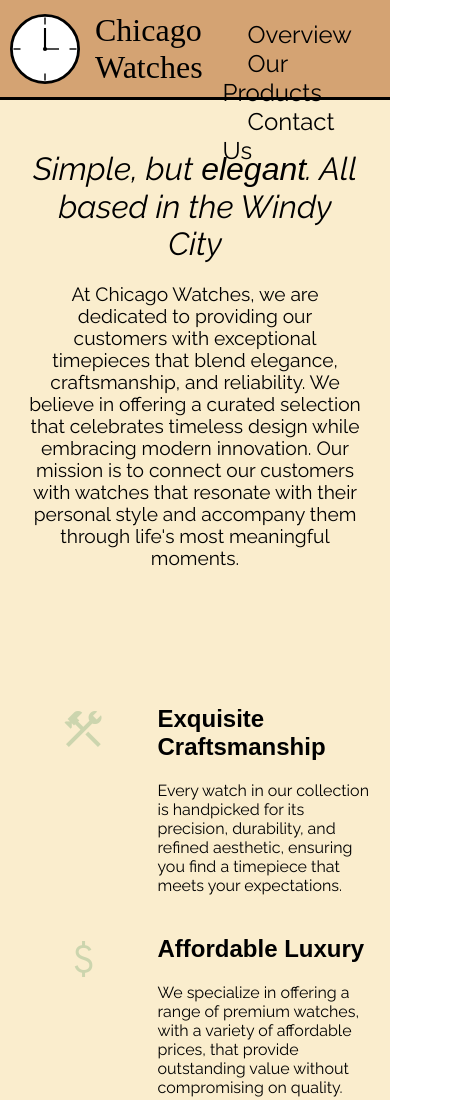
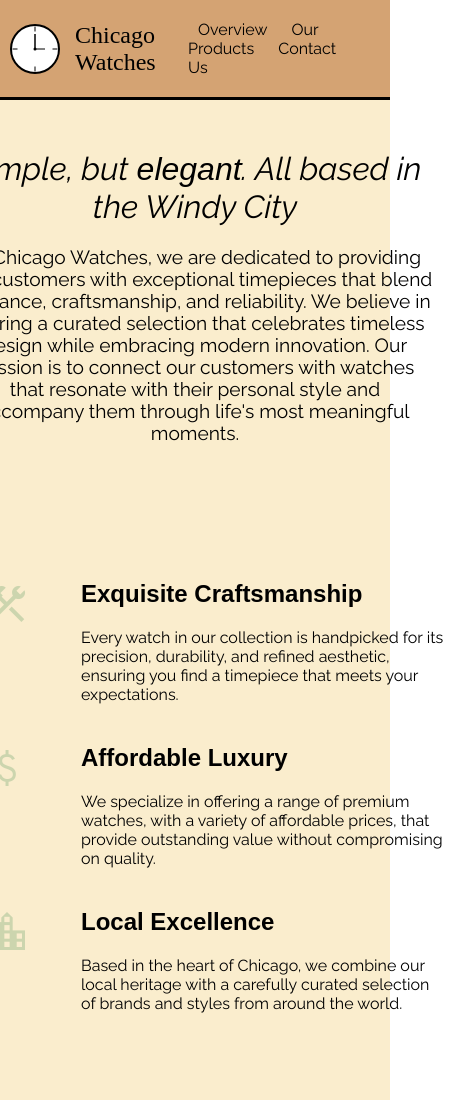
Before and after one commit to MatGalej/fcc-product-page, a plain HTML site: page src/index.html in a window 390 px wide. Shown: the top 1100 px of the page, 475 px wide, since content can reach past the window. Drawn offline with nearby package versions, Linux system fonts and the light colour scheme; a web font is replaced by a local one.

Commit message:
final commit

```diff
--- a/src/index.html
+++ b/src/index.html
@@ -132,7 +132,7 @@
 
                 <form method="post" id="form" action="https://www.freecodecamp.com/email-submit">
                     <label for="email">
-                        <input type="email" id="email" placeholder="Enter your email address">
+                        <input required type="email" id="email" name="email" placeholder="Enter your email address">
                     </label>
                     <input type="submit" id="submit" value="Submit!" />
                 </form>
--- a/src/styles.css
+++ b/src/styles.css
@@ -5,7 +5,6 @@
 
 *, *::before, *::after {
     box-sizing: border-box;
-    /*border: 1px solid red; !* TODO: TEMPORARY, REMOVE LATER *!*/
 }
 
 body {
@@ -67,9 +66,16 @@ body {
     position: absolute;
     z-index: -1;
     background-color: #FAEDCD;
-    margin-top: 100px;
-    height: 330vh;
     width: 100%;
+    min-height: 100vh;
+    display: flex;
+    flex-direction: column; /* Stack content vertically */
+    align-items: center; /* Optional: Center content horizontally */
+    justify-content: flex-start; /* Optional: Align content at the top */
+    padding-top: 100px; /* Avoid overlap with the header */
+    background-size: cover; /* Ensure background scales properly */
+    background-repeat: no-repeat; /* Avoid repeating the background */
+    background-attachment: fixed; /* Optional: Makes background fixed during scroll */
 }
 
 #page-header {
@@ -149,6 +155,8 @@ body {
 
 .image-boxes {
     display: grid;
+    margin-left: 10px;
+    margin-right: 10px;
     grid-template-columns: repeat(3, 1fr);
     grid-template-rows: repeat(2, 1fr);
     gap: 100px 50px;
@@ -209,10 +217,12 @@ body {
 
 #submit {
     margin-top: 15px;
+    margin-bottom: 50px;
     width: 400px;
     height: 25px;
     border-radius: 10px;
     font-family: "Raleway", sans-serif;
+    background-color: #E9EDC9;
 }
 
 #submit:hover {
@@ -229,3 +239,45 @@ body {
     border-top: 3px solid black;
     text-align: center;
 }
+
+/* MEDIA QUERIES */
+@media screen and (max-width: 800px) {
+    .image-boxes {
+        display: grid;
+        grid-template-columns: repeat(1, 1fr);
+        grid-template-rows: repeat(-1, 1fr);
+    }
+
+    #header nav {
+        display: block;
+        flex-wrap: wrap;
+        font-size: 1rem;
+        margin: auto 5px auto auto;
+        padding: 20px;
+    }
+
+    #header-img {
+        margin: auto 10px;
+        width: 50px;
+        height: 50px;
+    }
+
+    #caption {
+        font-family: 'Quintessential', serif;
+        font-size: 1.5rem;
+        margin: auto auto auto 5px;
+    }
+
+    #nav-bar a {
+    margin: 10px;
+
+}
+}
+
+@media screen and (max-width: 1024px) {
+    .image-boxes {
+        display: grid;
+        grid-template-columns: repeat(2, 1fr);
+        grid-template-rows: repeat(-1, 1fr);
+    }
+}
```
